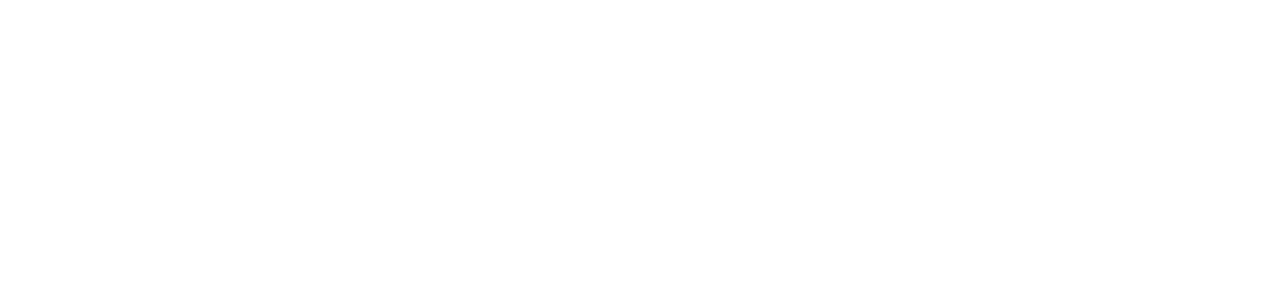
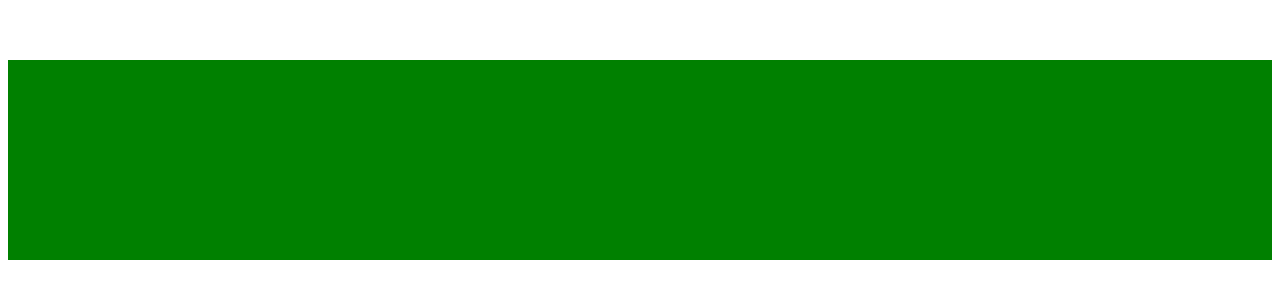
Before and after one commit to ColoeusEdward/moon-admin, a Vue app: page /refresh in a window 1280 px wide. Shown: the top 300 px of the page. Built offline with nearby package versions, Linux system fonts and the light colour scheme; a small style sheet from the web is missing.

Commit message:
feat: 编写一部分header组件

```diff
--- a/src/App.vue
+++ b/src/App.vue
@@ -1,20 +1,17 @@
 <template>
-  <!-- <moon-header /> -->
-  <router-view></router-view>
+   <moon-header-container :style="{ height: 200, backgroundColor: 'green' }" />
+<!--  <router-view></router-view>-->
   <!-- <div>123</div> -->
 </template>
 
 <script lang="ts">
   import { defineComponent } from 'vue'
-  // import MoonHeader from '@/layouts/header/index.vue'
+  import MoonHeaderContainer from '@/layouts/header/index.vue'
 
   export default defineComponent({
     name: 'App',
     components: {
-      // MoonHeader
-    },
-    setup() {
-      return {}
+      MoonHeaderContainer
     }
   })
 </script>
--- a/src/layouts/header/index.cssr.ts
+++ b/src/layouts/header/index.cssr.ts
@@ -3,20 +3,22 @@
 
 const c = CssRender()
 const plugin = bem({
-  blockPrefix: '.header-'
+  blockPrefix: '.moon-'
 })
 
 c.use(plugin)
 
 const { cB, cE } = plugin
 
-const style = cB(
-  'container',
-  () => ({
+const moonHeaderContainerStyle = cB(
+  'header-container',
+  ({ props }) => ({
     display: 'flex',
     justifyContent: 'space-between',
     alignItems: 'center',
-    backgroundColor: '#fff'
+    backgroundColor: props?.backgroundColor ?? '#fff',
+    width: '100%',
+    height: props?.height ?? '70px'
   }),
   [
     cE(
@@ -33,3 +35,5 @@
     )
   ]
 )
+
+export default moonHeaderContainerStyle
--- a/src/layouts/header/index.vue
+++ b/src/layouts/header/index.vue
@@ -1,5 +1,5 @@
 <template>
-  <header class="container">
+  <header class="moon-header-container">
     <div class="left">
       <slot name="left" />
     </div>
@@ -11,10 +11,31 @@
     </div>
   </header>
 </template>
-<script>
-  import { defineComponent } from 'vue'
+<script lang="ts">
+  import { defineComponent, PropType } from 'vue'
+  import moonHeaderContainerStyle from '@/layouts/header/index.cssr'
+  import MoonHeaderContainerStyle from '@/layouts/header/type'
+
+  const props = {
+    style: Object as PropType<MoonHeaderContainerStyle>
+  }
 
   export default defineComponent({
-    name: 'MoonHeader'
+    name: 'MoonHeaderContainer',
+    props,
+    setup(props) {
+      const initStyle = (): void => {
+        const { height, backgroundColor } =  props?.style
+
+        moonHeaderContainerStyle.mount({
+          props: {
+            height: typeof height === 'number' ? height + 'px' : height,
+            backgroundColor
+          }
+        })
+      }
+
+      initStyle()
+    }
   })
 </script>
--- /dev/null
+++ b/src/layouts/header/type.ts
@@ -0,0 +1,6 @@
+interface MoonHeaderContainerStyle {
+  height?: string | number
+  backgroundColor?: string
+}
+
+export default MoonHeaderContainerStyle
--- a/types/index.ts
+++ /dev/null
@@ -1,3 +0,0 @@
-interface Test {}
-
-export default Test
```
Also changed, not shown: types/css.ts (added, +8 -0 lines), src/layouts/header/README.md.
